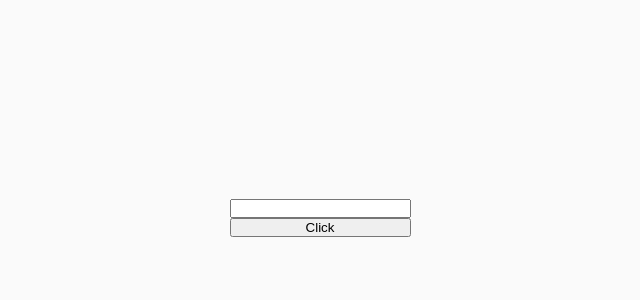
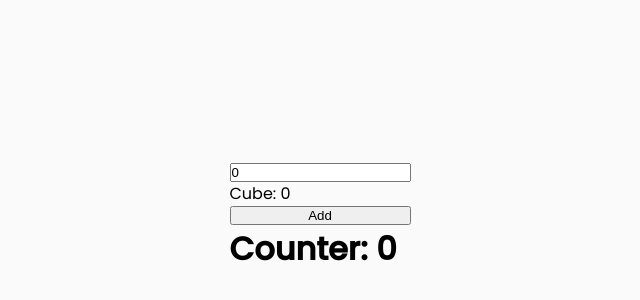
Before and after one commit to cedik456/all-react-hooks-tutorial, a React (Vite) app: page / in a window 1280 px wide. Shown: the part 182-482 px from the top of the page, without its empty margins (320-960 px from the left). Built offline with nearby package versions, Linux system fonts and the light colour scheme.

Commit message:
Part 4: Use Memo Finished

```diff
--- a/src/App.jsx
+++ b/src/App.jsx
@@ -1,10 +1,10 @@
 import React from "react";
-import UseRefDom from "./Components/UseRef/UseRefDom";
+import UseMemo from "./Components/UseMemo/UseMemo";
 
 function App() {
   return (
     <>
-      <UseRefDom />
+      <UseMemo />
     </>
   );
 }
--- /dev/null
+++ b/src/Components/UseMemo/UseMemo.css
@@ -0,0 +1,89 @@
+@import url("https://fonts.googleapis.com/css2?family=Poppins:wght@300;400;500&family=Rubik:wght@900&display=swap");
+
+/* Define custom root variables */
+:root {
+  --font-family: "Poppins", sans-serif;
+  --line-height: 1.5;
+}
+
+/* Box sizing rules */
+*,
+*::before,
+*::after {
+  box-sizing: border-box;
+}
+
+* {
+  margin: 0;
+  padding: 0;
+}
+
+ul[role="list"],
+ol[role="list"] {
+  list-style: none;
+}
+
+html:focus-within {
+  scroll-behavior: smooth;
+}
+
+html,
+body {
+  height: 100%;
+}
+
+body {
+  min-height: 100vh;
+  text-rendering: optimizeSpeed;
+  line-height: var(--line-height);
+  font-family: var(--font-family);
+  cursor: default;
+}
+
+a:not([class]) {
+  text-decoration-skip-ink: auto;
+}
+
+img,
+picture {
+  max-width: 100%;
+}
+
+@media (prefers-reduced-motion: reduce) {
+  html:focus-within {
+    scroll-behavior: auto;
+  }
+
+  *,
+  *::before,
+  *::after {
+    animation-duration: 0.01ms !important;
+    animation-iteration-count: 1 !important;
+    transition-duration: 0.01ms !important;
+    scroll-behavior: auto !important;
+  }
+}
+
+/* Additional media query for responsive typography */
+@media (max-width: 600px) {
+  body {
+    font-size: 0.9rem; /* Adjust base font size for smaller screens */
+  }
+}
+
+.container {
+  display: flex;
+  justify-content: center;
+  align-items: center;
+  height: 100vh;
+}
+
+.wrapper {
+  display: flex;
+  flex-direction: column;
+}
+
+.btn-container {
+  display: flex;
+  gap: 0.5rem;
+}
--- /dev/null
+++ b/src/Components/UseMemo/UseMemo.jsx
@@ -0,0 +1,31 @@
+import React, { useMemo, useState } from "react";
+import "./UseMemo.css";
+
+function UseMemo() {
+  const [number, setNumber] = useState(0);
+  const [counter, setCounter] = useState(0);
+
+  function cube(num) {
+    console.log("Calculation Complete!");
+    return Math.pow(num, 3);
+  }
+
+  const result = useMemo(() => cube(number), [number]);
+
+  return (
+    <div className="container">
+      <div className="wrapper">
+        <input
+          type="text"
+          value={number}
+          onChange={(e) => setNumber(e.target.value)}
+        />
+        <p>Cube: {result}</p>
+        <button onClick={() => setCounter(counter + 1)}>Add</button>
+        <h1>Counter: {counter}</h1>
+      </div>
+    </div>
+  );
+}
+
+export default UseMemo;
```
